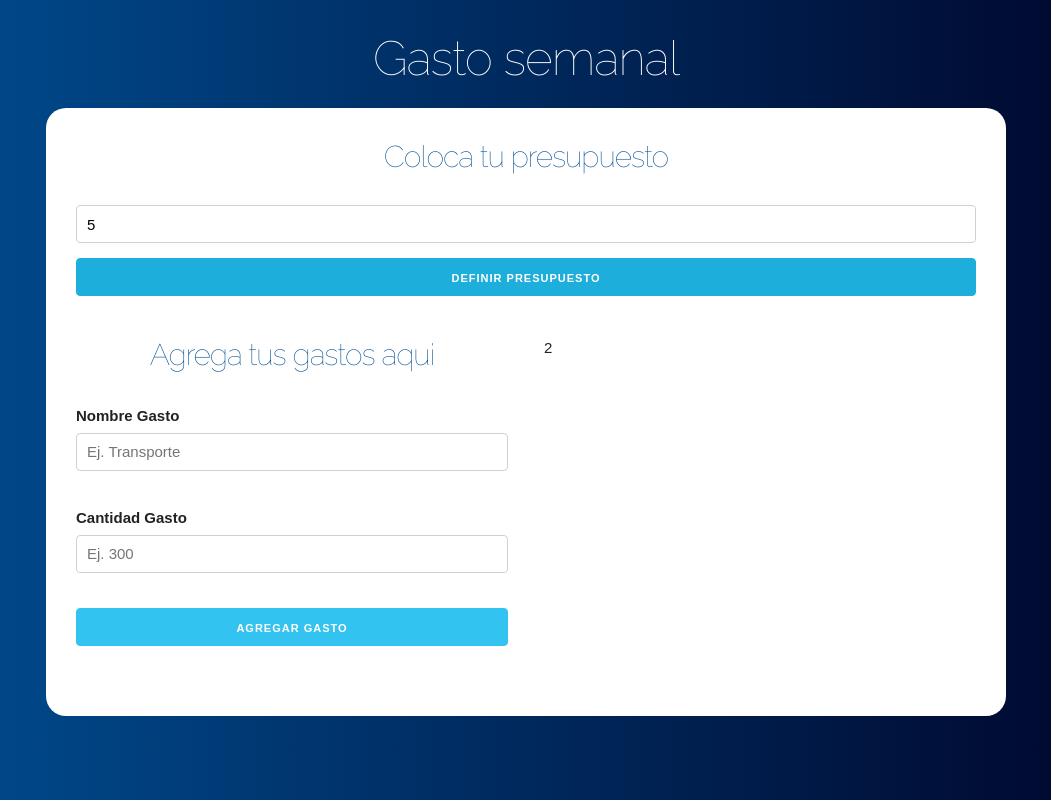
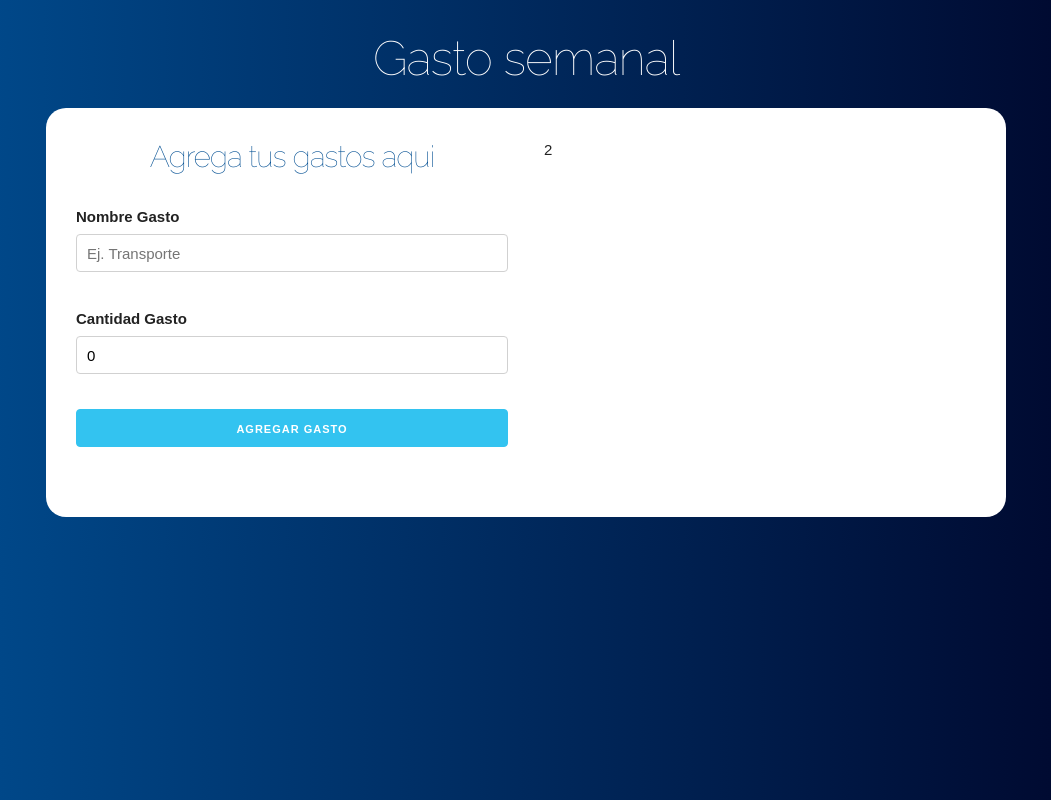
Before and after one commit to HexTheCode/handle-budget-react, a React (Create React App) app: page / in a window 1280 px wide. Both pictures are taken after typing "5" into the empty fields and a click on the input "Definir Presupuesto". Shown: the whole page, without its empty margins (114-1165 px from the left). Built offline with nearby package versions, Linux system fonts and the light colour scheme.

Commit message:
Manage Errors in Form Component

```diff
--- a/src/App.js
+++ b/src/App.js
@@ -5,22 +5,27 @@ import Form from "./components/Form";
 function App() {
   const [presupuesto, savePresupuesto] = useState(0);
   const [restante, saveRestante] = useState(0);
+  const [showQuestion, updateQuestion] = useState(true);
 
   return (
     <div className="container">
       <header>
         <h1>Gasto semanal</h1>
         <div className="contenido-principal contenido">
+          {showQuestion ? (
             <Question
               savePresupuesto={savePresupuesto}
               saveRestante={saveRestante}
+              updateQuestion={updateQuestion}
             />
+          ) : (
             <div className="row">
               <div className="one-half column">
                 <Form />
               </div>
               <div className="one-half column">2</div>
             </div>
+          )}
         </div>
       </header>
     </div>
--- a/src/components/Form.js
+++ b/src/components/Form.js
@@ -1,20 +1,52 @@
 import React, { useState } from "react";
+import Error from "./Error";
+const Form = () => {
+  const [nombreGasto, saveNombre] = useState("");
+  const [cantidad, saveCantidad] = useState(0);
+  const [error, saveError] = useState(false);
 
-const Form = () => {
+  const agregarGasto = (e) => {
+    e.preventDefault();
+    // Validar
+    if (nombreGasto.trim() === "" || isNaN(cantidad) || cantidad < 1) {
+      saveError(true);
+      return;
+    }
+    saveError(false);
+    // construir gasto
+
+    // pasar gasto componente principal
+
+    // resetear el form
+  };
+
   return (
-    <form>
+    <form onSubmit={agregarGasto}>
       <h2>Agrega tus gastos aqui</h2>
+
+      {error ? (
+        <Error message="Campos Obligatorios o Presupuesto Incorrecto" />
+      ) : null}
+
       <div className="campo">
         <label>Nombre Gasto</label>
         <input
           type="text"
           className="u-full-width"
           placeholder="Ej. Transporte"
+          value={nombreGasto}
+          onChange={(e) => saveNombre(e.target.value)}
         />
       </div>
       <div className="campo">
         <label>Cantidad Gasto</label>
-        <input type="number" className="u-full-width" placeholder="Ej. 300" />
+        <input
+          type="number"
+          className="u-full-width"
+          placeholder="Ej. 300"
+          value={cantidad}
+          onChange={(e) => saveCantidad(parseInt(e.target.value))}
+        />
       </div>
       <input
         type="submit"
--- a/src/components/Question.js
+++ b/src/components/Question.js
@@ -1,7 +1,7 @@
 import React, { Fragment, useState } from "react";
 import Error from "./Error";
 
-const Question = ({ saveRestante, savePresupuesto }) => {
+const Question = ({ saveRestante, savePresupuesto, updateQuestion }) => {
   // Crear State
 
   const [cantidad, saveCantidad] = useState(0);
@@ -26,6 +26,7 @@ const Question = ({ saveRestante, savePresupuesto }) => {
 
     savePresupuesto(cantidad);
     saveRestante(cantidad);
+    updateQuestion(false);
   };
 
   return (
```
Lines whose indentation alone changed are shown as unchanged.
